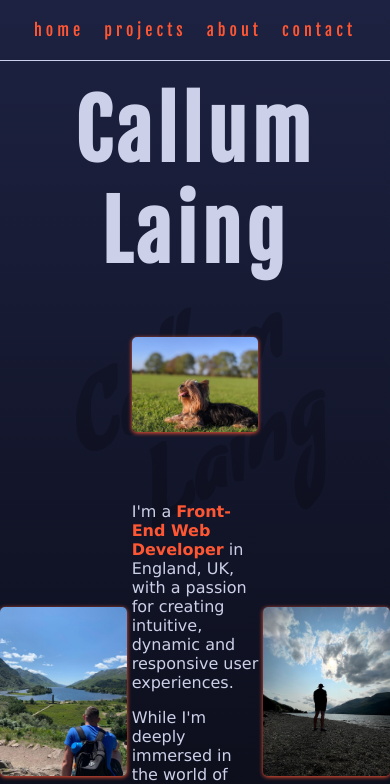
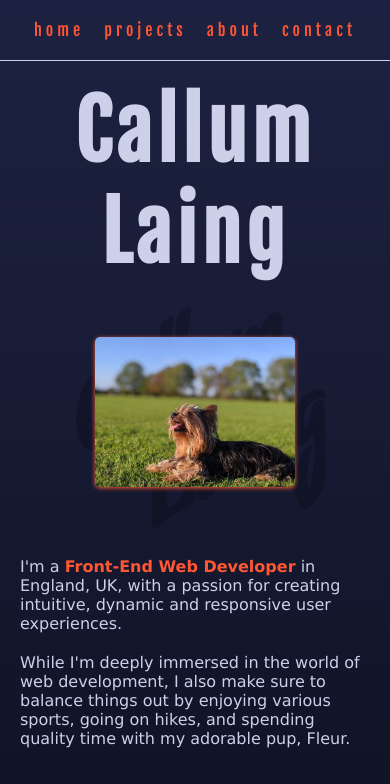
Before and after one commit to callum-laing/sv-portfolio, a SvelteKit app: page /about in a window 390 px wide. Shown: the top 784 px of the page. Built offline with nearby package versions, Linux system fonts and the light colour scheme.

Commit message:
added responsiveness for mobile

```diff
--- a/src/routes/about/+page.svelte
+++ b/src/routes/about/+page.svelte
@@ -1,8 +1,8 @@
 <h1>Callum Laing</h1>
 <div class="gallery">
-	<img src="hike-two.JPG" alt="" />
+	<img class="hike-two" src="hike-two.JPG" alt="" />
 	<span>
-		<img src="fleur.JPG" alt="" />
+		<img class="fleur" src="fleur.JPG" alt="" />
 		<div class="p-text">
 			<p>
 				I'm a <span class="webdev-text">Front-End Web Developer</span> in England, UK, with a passion
@@ -16,11 +16,10 @@
 			</p>
 		</div>
 	</span>
-	<img src="hike-three.JPG" alt="" />
+	<img class="hike-three" src="hike-three.JPG" alt="" />
 </div>
 
 <style>
-	h1,
 	p {
 		color: #ccd0e8;
 		font-family: verdana;
@@ -30,10 +29,8 @@
 		margin-top: 70px;
 	}
 	h1 {
-		text-align: center;
 		font-size: 5rem;
 		margin-top: 20px;
-		font-family: 'Fjalla One', sans-serif;
 		letter-spacing: 5px;
 	}
 
@@ -56,4 +53,30 @@
 		margin: 0 auto;
 		box-shadow: #ff5733 0px 1px 4px;
 	}
+
+	@media (max-width: 768px) {
+		.gallery {
+			display: flex;
+			flex-wrap: wrap;
+			gap: 25px;
+		}
+		p {
+			order: 1;
+			margin: 20px;
+		}
+		.hike-two {
+			order: 3;
+			margin-bottom: 50px;
+		}
+		.hike-three {
+			order: 3;
+			margin-bottom: 50px;
+		}
+		.fleur {
+			order: 3;
+		}
+		img {
+			width: 200px;
+		}
+	}
 </style>
```
Also changed, not shown: src/routes/contact/+page.svelte (+9 -0 lines).
